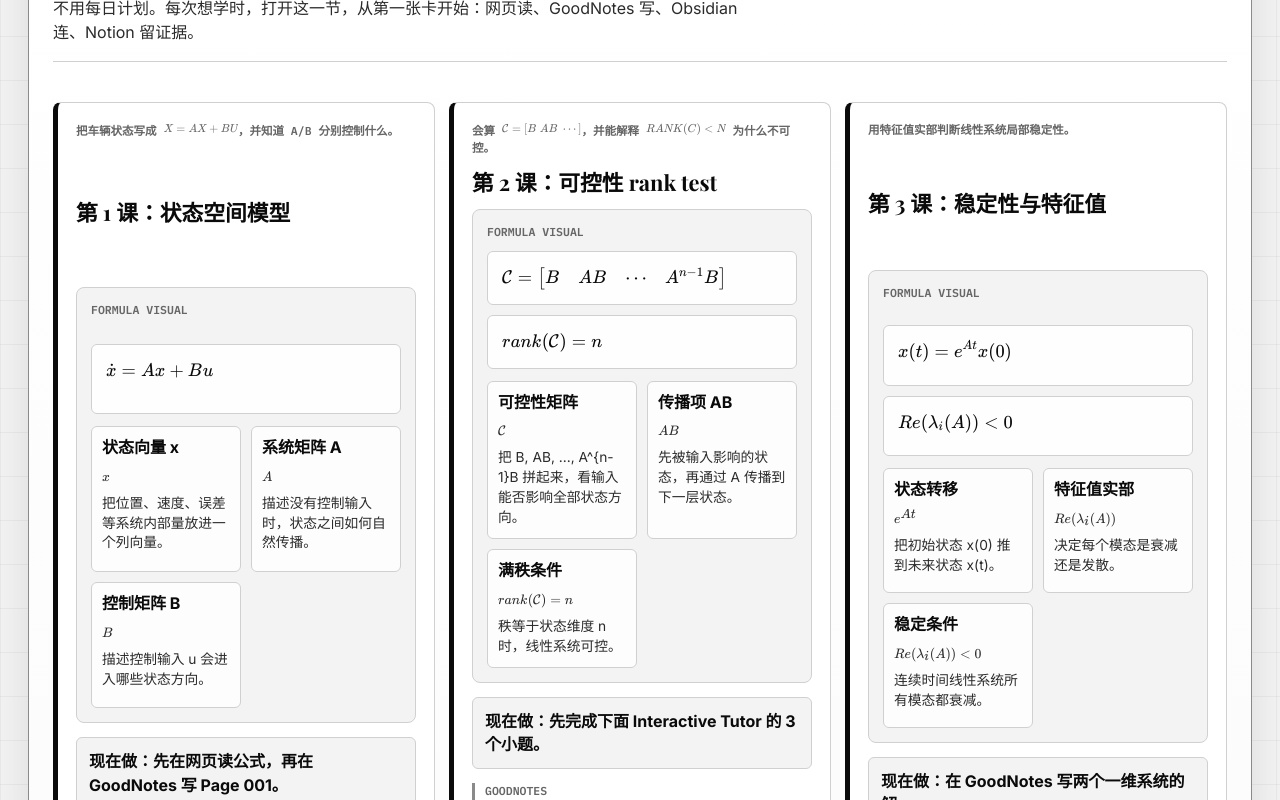
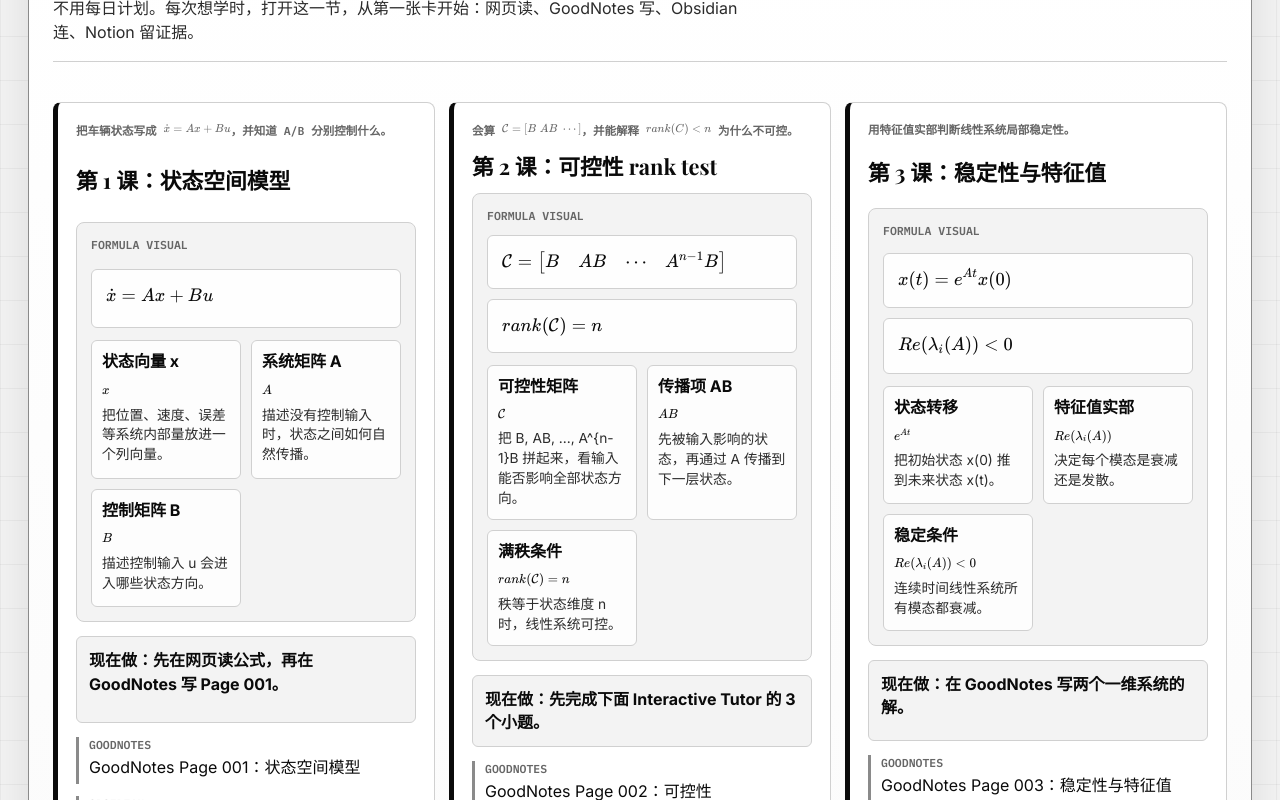
Before and after one commit to 77zmf/Cyrus-Learning-Manager, a React (Vite) app: page / in a window 1280 px wide. Shown: the part 800-1600 px from the top of the page. Built offline with nearby package versions, Linux system fonts and the light colour scheme; no server answers.

Commit message:
fix: isolate math formula styles

```diff
--- a/src/styles.css
+++ b/src/styles.css
@@ -278,7 +278,7 @@ label,
 }
 
 .track-card dt,
-.study-main span {
+.study-main > span {
   color: var(--muted);
   font-size: 0.74rem;
   font-weight: 700;
@@ -322,7 +322,7 @@ label,
 }
 
 .module-block strong,
-.module-block span,
+.module-block li > span,
 .module-block em,
 .module-block a {
   display: block;
@@ -332,7 +332,7 @@ label,
   color: var(--ink);
 }
 
-.module-block span {
+.module-block li > span {
   color: var(--muted);
   font-size: 0.84rem;
 }
@@ -500,7 +500,7 @@ textarea {
   gap: 12px;
 }
 
-.study-main span {
+.study-main > span {
   display: block;
   text-transform: uppercase;
 }
@@ -645,8 +645,8 @@ textarea {
 }
 
 .guided-lesson-card > span,
-.guided-step-list span,
-.self-check span {
+.guided-step-list li > span,
+.self-check > span {
   color: var(--muted);
   font-family: "IBM Plex Mono", ui-monospace, SFMono-Regular, Menlo, Consolas, monospace;
   font-size: 0.72rem;
@@ -702,7 +702,7 @@ textarea {
   gap: 8px;
 }
 
-.self-check span {
+.self-check > span {
   background: var(--paper);
   border: 1px solid var(--line);
   border-radius: 999px;
@@ -771,8 +771,8 @@ textarea {
 }
 
 .action-card > span,
-.route-card span,
-.node-card span {
+.route-card > span,
+.node-card > span {
   color: var(--muted);
   display: block;
   font-family: "IBM Plex Mono", ui-monospace, SFMono-Regular, Menlo, Consolas, monospace;
@@ -862,6 +862,32 @@ textarea {
   font-size: 1em;
 }
 
+.app-shell .math-inline {
+  background: transparent;
+  border: 0;
+  border-radius: 0;
+  color: inherit;
+  font-family: inherit;
+  font-size: 1em;
+  font-weight: inherit;
+  padding: 0;
+  text-transform: none;
+}
+
+.app-shell .katex,
+.app-shell .katex * {
+  background: transparent;
+  border: 0;
+  border-radius: 0;
+  letter-spacing: normal;
+  padding: 0;
+  text-transform: none;
+}
+
+.app-shell .katex {
+  color: inherit;
+}
+
 .formula-term-grid {
   display: grid;
   gap: 10px;
@@ -893,7 +919,7 @@ textarea {
   font-size: 0.82rem;
 }
 
-.formula-term-grid span {
+.formula-term-grid dd > span:not(.math-inline) {
   color: var(--ink-soft);
   font-size: 0.86rem;
   line-height: 1.45;
@@ -1187,7 +1213,8 @@ textarea {
   padding: 18px;
 }
 
-.tutor-question span,
+.tutor-question > span,
+.choice-grid button > span,
 .tutor-page {
   color: var(--muted);
   font-family: "IBM Plex Mono", ui-monospace, SFMono-Regular, Menlo, Consolas, monospace;
```
Also changed, not shown: 1 other file (tests, documents, lock files or other folders).
